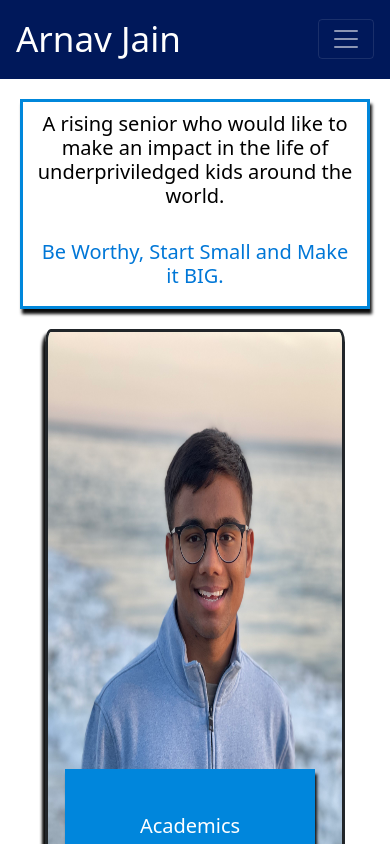
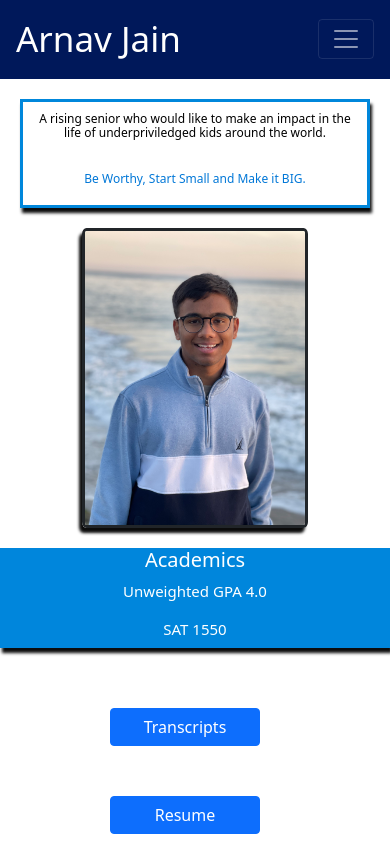
Before and after one commit to rbalonek/arnav-portfolio, a React (Create React App) app: page / in a window 390 px wide. Shown: the top 844 px of the page. Built offline with nearby package versions, Linux system fonts and the light colour scheme.

Commit message:
Cell Landing Slider

```diff
--- a/src/components/New Components/AcaemicSlider/AcaemicSlider.css
+++ b/src/components/New Components/AcaemicSlider/AcaemicSlider.css
@@ -37,7 +37,8 @@
     position: relative;
     /* bottom: 100px; */
     align-self: center;
-    width: 250px;
+    /* width: 250px; */
+    width: 100vw;
   }
   .carousel-text {
     font-size: 15px;
@@ -46,11 +47,17 @@
     font-size: 20px;
   }
 }
-
-@media (width: 414px) {
-  .academic-slider__carousel {
+@media (max-width: 520px) {
+  .academic-slider__background {
+    background-color: #0086dc;
+    color: white;
+    height: 100px;
     position: relative;
     bottom: 100px;
+    box-shadow: 2px 5px 3px 0 #0c0c0c;
+    display: flex;
+    flex-direction: column;
+    border-width: thick;
   }
 }
 
@@ -77,5 +84,11 @@
     .carousel-indicators {
       display: none;
     }
+    @media screen and (max-width: 420px) and (min-width: 400px) {
+      .academic-slider__carousel {
+        position: relative;
+        bottom: 110px;
+      }
+    }
   }
 }
--- a/src/components/New Components/Landing/Landing.css
+++ b/src/components/New Components/Landing/Landing.css
@@ -100,13 +100,13 @@
 
 @media (max-width: 1400px) {
   .landing__image {
-    width: 400px;
+    /* width: 400px; */
     /* width: 70%; */
     position: relative;
     border: solid;
     box-shadow: -3px 5px 3px 0 #0c0c0c;
     border-radius: 2%;
-    top: 150px;
+    /* top: 150px; */
   }
   .landing-text-left {
     font-size: 20px;
@@ -127,7 +127,7 @@
     width: fit-content;
   }
 }
-@media (max-width: 915px) {
+@media (max-width: 1073px) {
   .landing__container {
     flex-direction: column;
   }
@@ -146,6 +146,7 @@
   .landing__left-third {
     width: auto;
     top: 0px;
+    align-items: center;
   }
   .landing__middle-third {
     width: auto;
@@ -157,6 +158,8 @@
   }
   .landing__right-third {
     width: auto;
+    margin-top: 30px;
+    margin-bottom: 10px;
   }
   .landing__carousel-holder {
     display: flex;
@@ -187,23 +190,33 @@
 
 @media (max-width: 430px) {
   .landing__image {
-    width: 300px;
+    /* width: 300px; */
+    height: 300px;
+    width: auto;
   }
   .landing__right-third {
-    width: 300px;
+    /* width: 300px; */
+    width: 100%;
     position: relative;
-    bottom: 100px;
-    /* left: 50px; */
+    bottom: 250px;
+    /* right: 40px; */
   }
   .academic-slider__container {
     /* contain: content; */
     width: 250px;
-    left: 25px;
+    right: 0px;
   }
   .landing__carousel-holder__btn-split {
     position: relative;
     top: 50px;
-    left: 25px;
+    right: 10px;
+  }
+  .landing-text-left {
+    font-size: 12px;
+  }
+  .landing__carousel-holder {
+    left: 0;
+    width: 100vw;
   }
 }
 @media (max-width: 350px) {
@@ -212,7 +225,7 @@
     flex-direction: column-reverse;
     /* justify-content: space-around; */
     /* height: 100%; */
-    width: 100%;
+    width: 100vw;
     position: relative;
     left: 0;
   }
--- a/src/components/New Components/SocialImpact/SocialImpact.css
+++ b/src/components/New Components/SocialImpact/SocialImpact.css
@@ -65,7 +65,7 @@
     margin-bottom: 350px;
     height: 200px;
     position: relative;
-    /* bottom: 00px; */
+    top: 150px;
   }
   .social-impact__footer__holder {
     position: relative;
```
